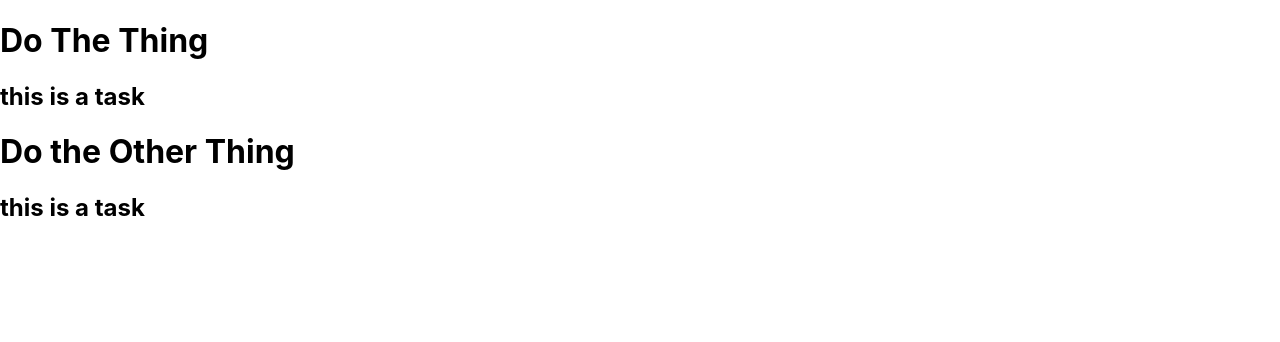
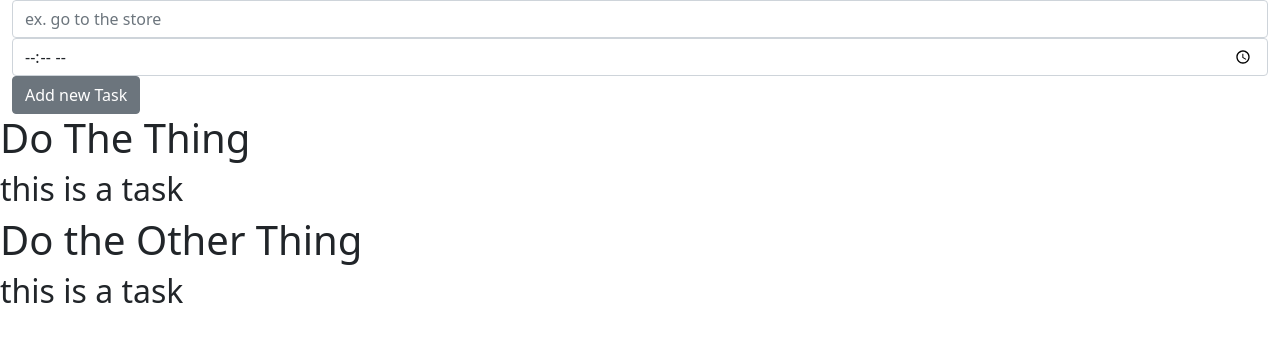
Before and after one commit to JustinHolsclaw/PlannerApplication, a React (Create React App) app in the folder planningapp/: page / in a window 1280 px wide. Shown: the top 342 px of the page. Built offline with nearby package versions, Linux system fonts and the light colour scheme.

Commit message:
added inputs for the task title, and the date. Added bootstrap

```diff
--- a/planningapp/package.json
+++ b/planningapp/package.json
@@ -6,9 +6,12 @@
     "@testing-library/jest-dom": "^5.14.1",
     "@testing-library/react": "^11.2.7",
     "@testing-library/user-event": "^12.8.3",
+    "bootstrap": "^5.1.1",
     "react": "^17.0.2",
     "react-dom": "^17.0.2",
     "react-scripts": "4.0.3",
+    "sass": "^1.41.0",
+    "scss": "^0.2.4",
     "web-vitals": "^1.1.2"
   },
   "scripts": {
--- a/planningapp/src/App.js
+++ b/planningapp/src/App.js
@@ -1,6 +1,7 @@
 import './App.css';
 import Todo from './Todo';
 import TodoList from './Todolist';
+import 'bootstrap/scss/bootstrap.scss';
 
 function App() {
   return (
--- a/planningapp/src/Task.jsx
+++ b/planningapp/src/Task.jsx
@@ -1,12 +1,12 @@
 
-function Task(task){
-
+function Task(Todo){
+    const todoList = Todo
 
     return(
         <>
             <div className="row">
-                <h1>{task.title}</h1>
-                <h2>{task.description}</h2>
+                <h1>{todoList.title}</h1>
+                <h2>{todoList.description}</h2>
             </div>
         </>
     );
--- a/planningapp/src/Todo.jsx
+++ b/planningapp/src/Todo.jsx
@@ -1,15 +1,27 @@
+import { useState } from "react";
 import Task from "./Task";
+const bootstrap = require('bootstrap')
+
 
 function Todo(props){
-const todo = props.todolist
+const [todoList, setTodolist] = useState(props.todolist)
+const [filteredTodoList, setFilteredTodoList] = useState(props.todolist)
+const addNewTask = () =>{
+
+}
     return(
         <>
+        <div className="container-fluid">
+            <input type="text" className="form-control" placeholder="ex. go to the store" />
+            <input type="time" className="form-control"/>
+            <button type="button" className='btn btn-secondary' onClick={addNewTask}>Add new Task</button>
+        </div>
             {
-                todo.map(element => {
+                todoList.map(element => {
                     return(
-                            <div>
+                            <>
                                 <Task title={element.Title} description="this is a task"/>
-                            </div>
+                            </>
                     )}
                 )
             }
```
Also changed, not shown: 1 other file (tests, documents, lock files or other folders).
